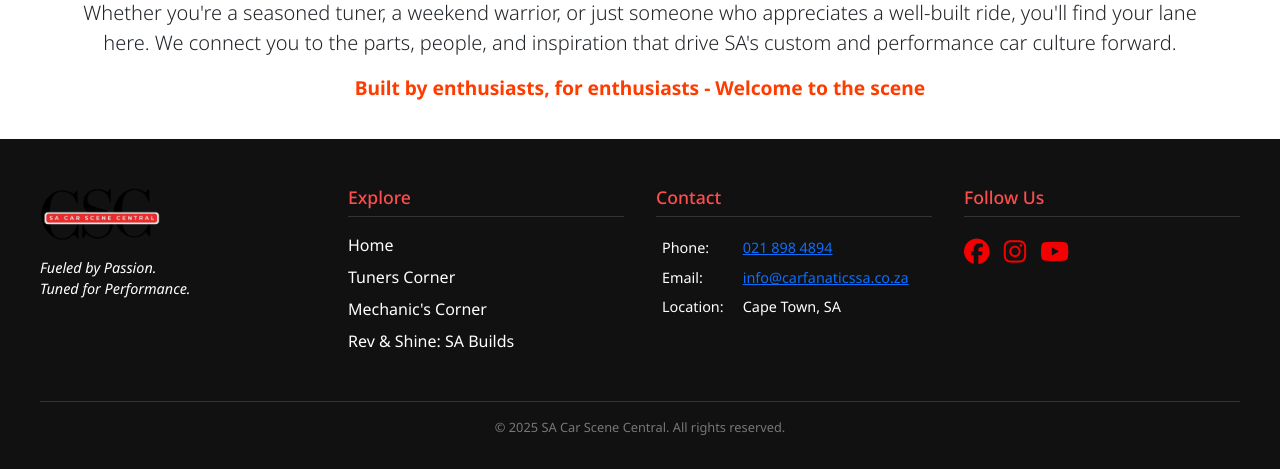
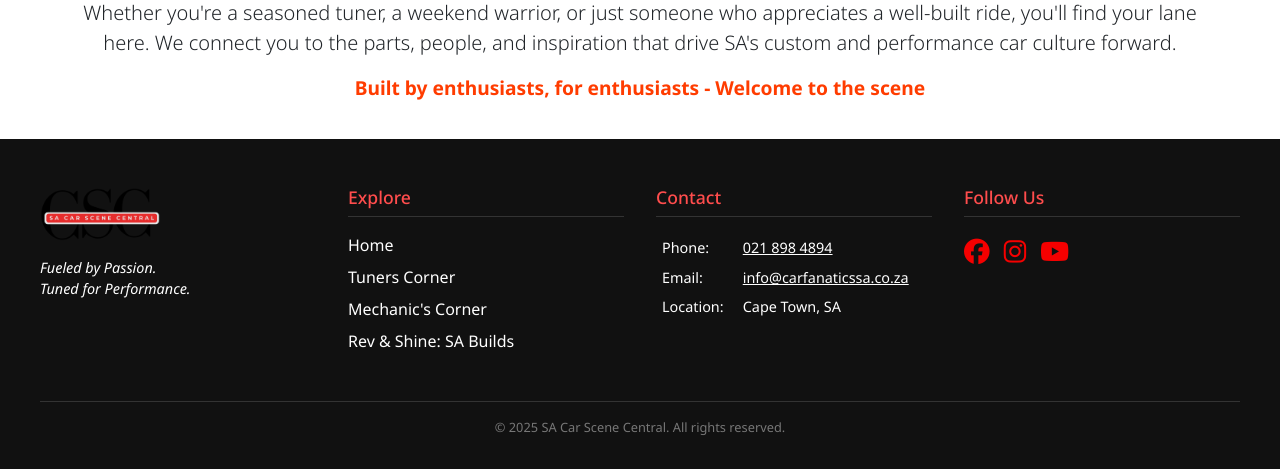
Before and after one commit to JoshVis360/JoshVis360.github.io, a PHP site: page / in a window 1280 px wide. Shown: the part 1137-1606 px from the top of the page. Run offline with PHP 8.4, Linux system fonts and the light colour scheme; some libraries are stand-ins or nearby versions; some web fonts are replaced.

Commit message:
Footer updates

```diff
--- a/css/main.css
+++ b/css/main.css
@@ -150,6 +150,15 @@ main {
   padding: 4px 6px;
   vertical-align: top;
 }
+/*contact(a)*/
+a.contact {
+  color: #ffffff;
+}
+/*Hover contact(a)*/
+a.contact:hover {
+  color: red;
+}
+
 /*Social Icons*/
 .social-icons a {
   margin-right: 10px;
--- a/index.html
+++ b/index.html
@@ -143,8 +143,8 @@
 <div class="footer-col">
   <h3>Contact</h3>
 <table>
-  <tr><td>Phone:</td><td><a href="tel:0218984894">021 898 4894</a></td></tr>
-  <tr><td>Email:</td><td><a href="mailto:info@carfanaticssa.co.za">info@carfanaticssa.co.za</a></td></tr>
+  <tr><td>Phone:</td><td><a href="tel:0218984894" class="contact">021 898 4894</a></td></tr>
+  <tr><td>Email:</td><td><a href="mailto:info@carfanaticssa.co.za" class="contact">info@carfanaticssa.co.za</a></td></tr>
   <tr><td>Location:</td><td>Cape Town, SA</td></tr>
 </table>
 </div>
```
